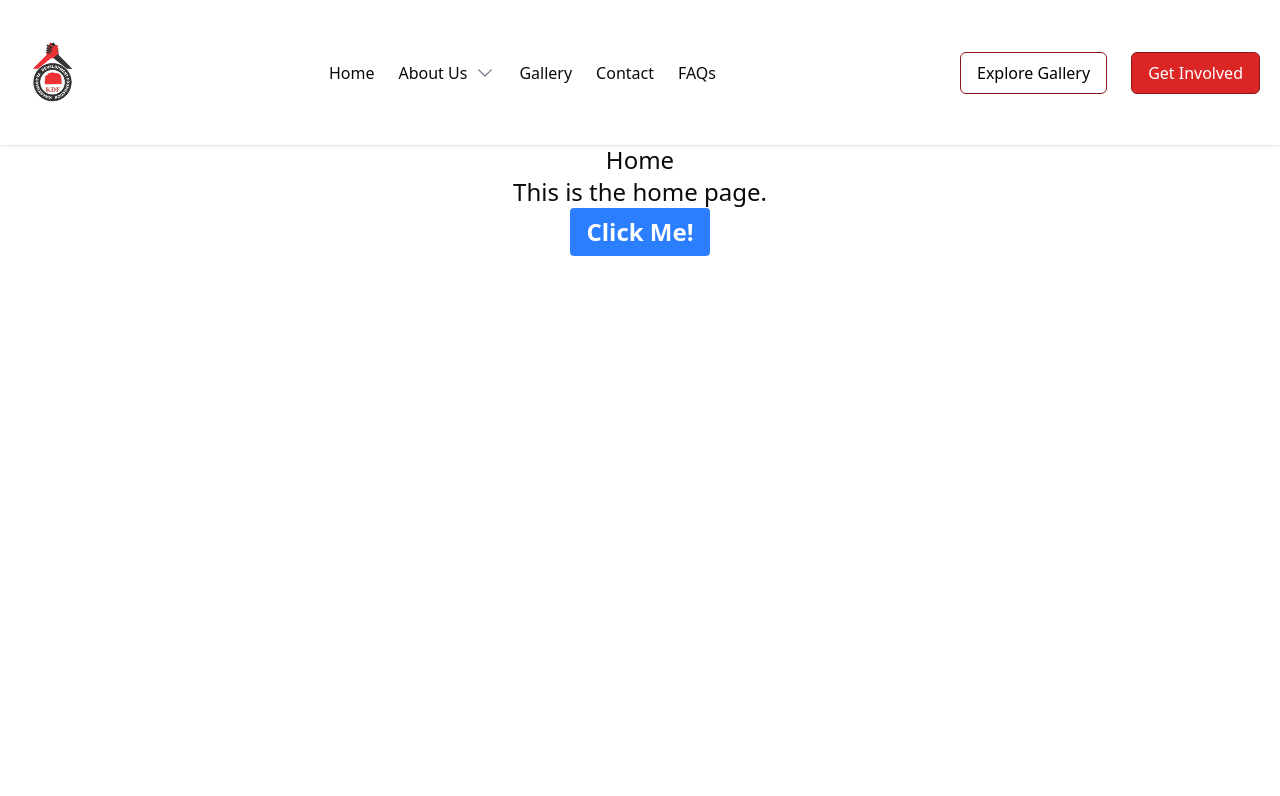
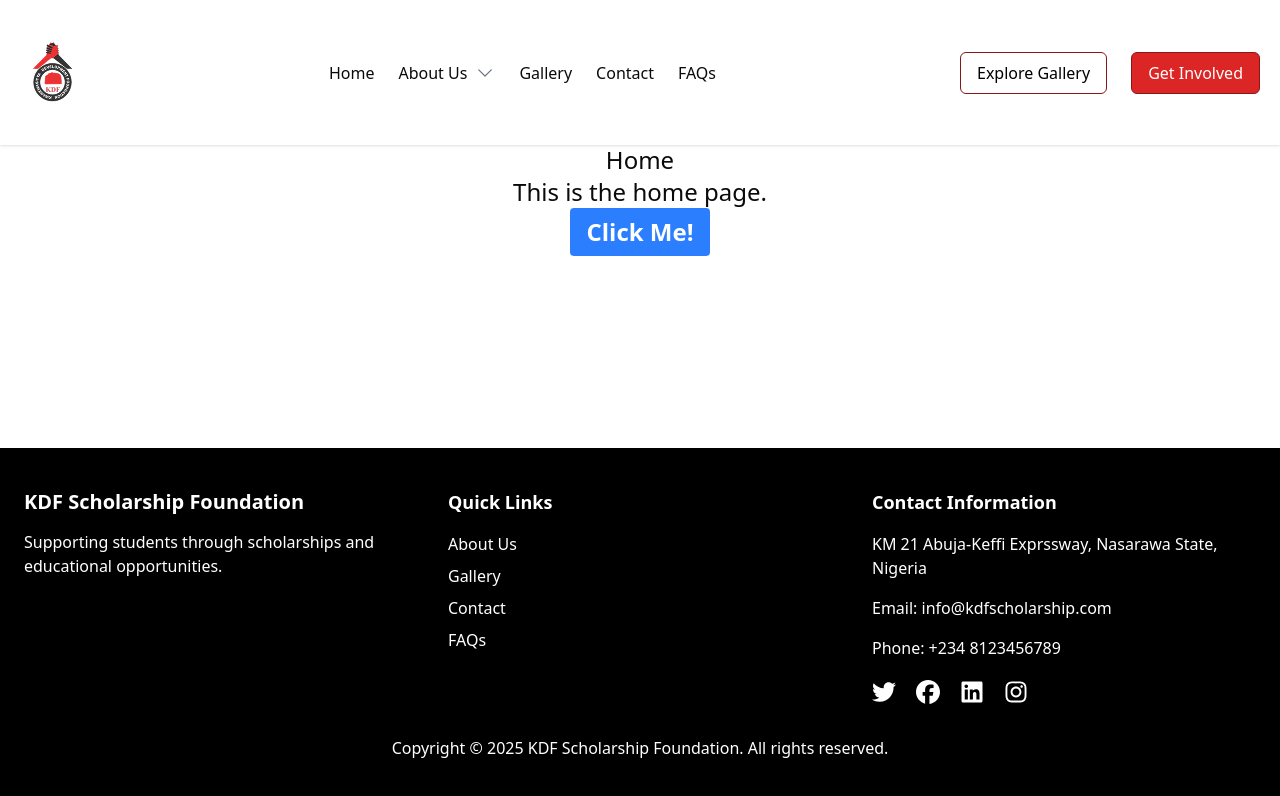
Before and after one commit to NiengeDavid/kdf-website, a Next.js app: page / in a window 1280 px wide. Shown: the top 796 px of the page. Built offline with nearby package versions, Linux system fonts and the light colour scheme.

Commit message:
Footer Done

```diff
--- a/app/layout.tsx
+++ b/app/layout.tsx
@@ -2,6 +2,7 @@ import type { Metadata } from "next";
 import { Geist, Geist_Mono } from "next/font/google";
 import "./globals.css";
 import Header from "@/components/header";
+import Footer from "@/components/footer";
 
 const geistSans = Geist({
   variable: "--font-geist-sans",
@@ -26,10 +27,11 @@ export default function RootLayout({
   return (
     <html lang="en">
       <body
-        className={`${geistSans.variable} ${geistMono.variable} antialiased`}
+        className={`${geistSans.variable} ${geistMono.variable} antialiased flex flex-col min-h-screen`}
       >
         <Header />
-        {children}
+        <main className="flex-grow">{children}</main>
+        <Footer />
       </body>
     </html>
   );
--- /dev/null
+++ b/components/footer.tsx
@@ -0,0 +1,65 @@
+import Link from 'next/link';
+import { FaFingerprint } from 'react-icons/fa';
+
+import { siteDetails } from '@/data/siteDetails';
+import { footerDetails } from '@/data/footer';
+import { getPlatformIconByName } from '@/components/utils';
+
+export default function Footer() {
+    return (
+        <footer className="bg-black text-white py-10">
+            <div className="max-w-7xl w-full mx-auto px-6 grid grid-cols-1 md:grid-cols-3 gap-10">
+                <div>
+                    <Link href="/" className="flex items-center gap-2">
+                        <h3 className="manrope text-xl font-semibold cursor-pointer">
+                            {siteDetails.siteName}
+                        </h3>
+                    </Link>
+                    <p className="mt-3.5 text-foreground-accent">
+                        {footerDetails.subheading}
+                    </p>
+                </div>
+                <div>
+                    <h4 className="text-lg font-semibold mb-4">Quick Links</h4>
+                    <ul className="text-foreground-accent">
+                        {footerDetails.quickLinks.map(link => (
+                            <li key={link.text} className="mb-2">
+                                <Link href={link.url} className="hover:text-bg1-accent">{link.text}</Link>
+                            </li>
+                        ))}
+                    </ul>
+                </div>
+                <div className='space-y-4'>
+                    <h4 className="text-lg font-semibold mb-4">Contact Information</h4>
+
+                    {footerDetails.location && <p className="block text-foreground-accent">{footerDetails.location}</p>}
+
+                    {footerDetails.email && <a href={`mailto:${footerDetails.email}`}  className="block text-foreground-accent hover:underline">Email: {footerDetails.email}</a>}
+
+                    {footerDetails.telephone && <a href={`tel:${footerDetails.telephone}`} className="block text-foreground-accent hover:underline">Phone: {footerDetails.telephone}</a>}
+
+                    {footerDetails.socials && (
+                        <div className="mt-5 flex items-center gap-5 flex-wrap">
+                            {Object.keys(footerDetails.socials).map(platformName => {
+                                if (platformName && footerDetails.socials[platformName]) {
+                                    return (
+                                        <Link
+                                            href={footerDetails.socials[platformName]}
+                                            key={platformName}
+                                            aria-label={platformName}
+                                        >
+                                            {getPlatformIconByName(platformName)}
+                                        </Link>
+                                    )
+                                }
+                            })}
+                        </div>
+                    )}
+                </div>
+            </div>
+            <div className="mt-8 md:text-center text-foreground-accent px-6">
+                <p>Copyright &copy; {new Date().getFullYear()} {siteDetails.siteName}. All rights reserved.</p>
+            </div>
+        </footer>
+    );
+};
--- /dev/null
+++ b/components/utils.tsx
@@ -0,0 +1,47 @@
+import {
+  FaFacebook,
+  FaGithub,
+  FaInstagram,
+  FaLinkedin,
+  FaThreads,
+  FaTwitter,
+  FaXTwitter,
+  FaYoutube,
+} from "react-icons/fa6";
+
+export const getPlatformIconByName = (
+  platformName: string
+): JSX.Element | null => {
+  switch (platformName) {
+    case "facebook": {
+      return <FaFacebook size={24} className="min-w-fit" />;
+    }
+    case "github": {
+      return <FaGithub size={24} className="min-w-fit" />;
+    }
+    case "instagram": {
+      return <FaInstagram size={24} className="min-w-fit" />;
+    }
+    case "linkedin": {
+      return <FaLinkedin size={24} className="min-w-fit" />;
+    }
+    case "threads": {
+      return <FaThreads size={24} className="min-w-fit" />;
+    }
+    case "twitter": {
+      return <FaTwitter size={24} className="min-w-fit" />;
+    }
+    case "youtube": {
+      return <FaYoutube size={24} className="min-w-fit" />;
+    }
+    case "x": {
+      return <FaXTwitter size={24} className="min-w-fit" />;
+    }
+    default:
+      console.log(
+        "Platform name not supported, no icon is returned:",
+        platformName
+      );
+      return null;
+  }
+};
--- /dev/null
+++ b/data/footer.ts
@@ -0,0 +1,54 @@
+import { IMenuItem, ISocials } from "@/types";
+
+export const footerDetails: {
+  subheading: string;
+  quickLinks: IMenuItem[];
+  location: string;
+  email: string;
+  telephone: string;
+  socials: ISocials;
+} = {
+  subheading:
+    "Supporting students through scholarships and educational opportunities.",
+  quickLinks: [
+    {
+      text: "About Us",
+      url: "/about",
+      children: [
+        {
+          text: "Sponsors",
+          url: "/sponsors",
+        },
+        {
+          text: "Beneficiaries",
+          url: "/beneficiaries",
+        },
+      ],
+    },
+    {
+      text: "Gallery",
+      url: "/gallery",
+    },
+    {
+      text: "Contact",
+      url: "/contact",
+    },
+    {
+      text: "FAQs",
+      url: "/faqs",
+    },
+  ],
+  location: "KM 21 Abuja-Keffi Exprssway, Nasarawa State, Nigeria",
+  email: "info@kdfscholarship.com",
+  telephone: "+234 8123456789",
+  socials: {
+    // github: 'https://github.com',
+    // x: 'https://twitter.com/x',
+    twitter: "https://twitter.com/Twitter",
+    facebook: "https://facebook.com",
+    // youtube: 'https://youtube.com',
+    linkedin: "https://www.linkedin.com",
+    // threads: 'https://www.threads.net',
+    instagram: "https://www.instagram.com",
+  },
+};
--- a/data/siteDetails.ts
+++ b/data/siteDetails.ts
@@ -1,5 +1,5 @@
 export const siteDetails = {
-    siteName: 'KDF-MIU',
+    siteName: 'KDF Scholarship Foundation',
     siteUrl: '/',
     metadata: {
         title: 'Home | KDF-MIU',
--- a/package.json
+++ b/package.json
@@ -23,7 +23,7 @@
   "devDependencies": {
     "@tailwindcss/postcss": "^4",
     "@types/node": "^20",
-    "@types/react": "^19",
+    "@types/react": "^19.1.0",
     "@types/react-dom": "^19",
     "tailwindcss": "^4",
     "typescript": "^5"
--- a/types.ts
+++ b/types.ts
@@ -3,3 +3,15 @@ export interface IMenuItem {
   url: string;
   children?: IMenuItem[]; // Optional property for dropdowns
 }
+
+export interface ISocials {
+  facebook?: string;
+  github?: string;
+  instagram?: string;
+  linkedin?: string;
+  threads?: string;
+  twitter?: string;
+  youtube?: string;
+  x?: string;
+  [key: string]: string | undefined;
+}
```
Also changed, not shown: 1 other file (tests, documents, lock files or other folders).
